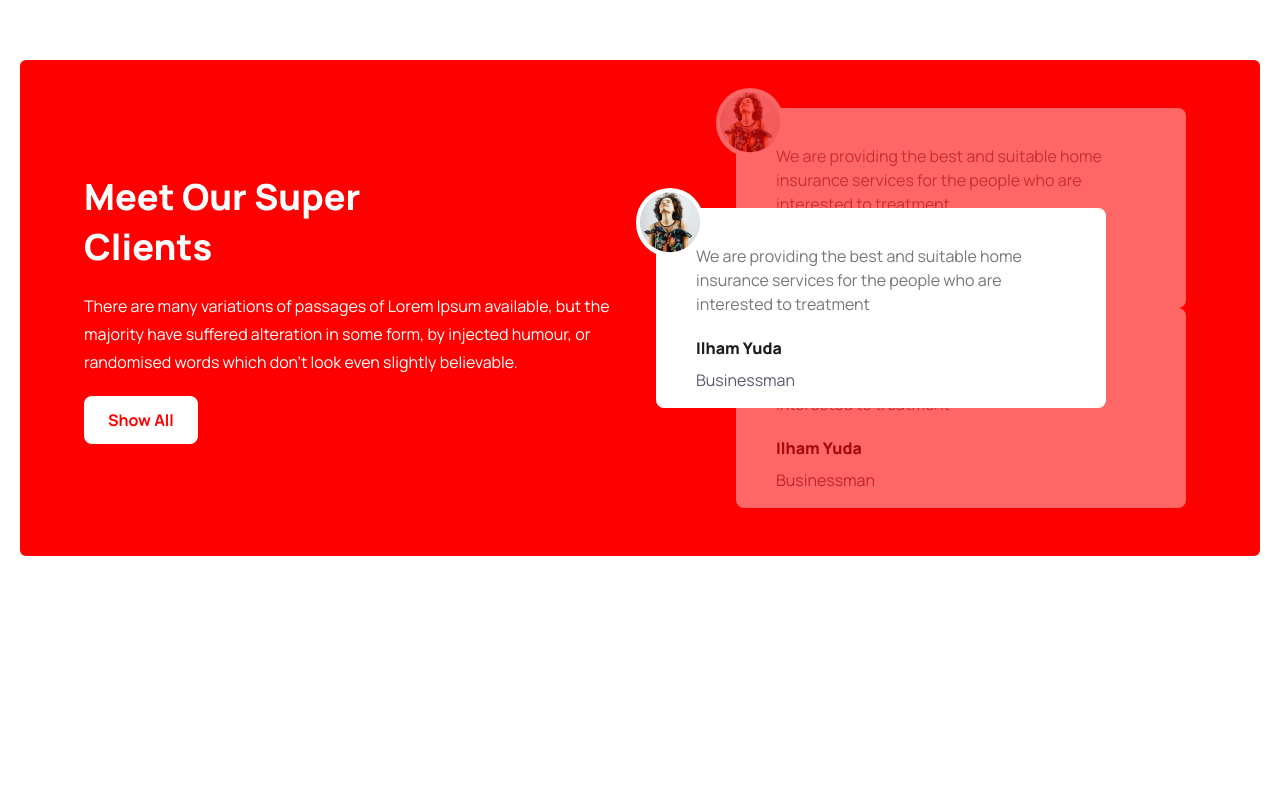
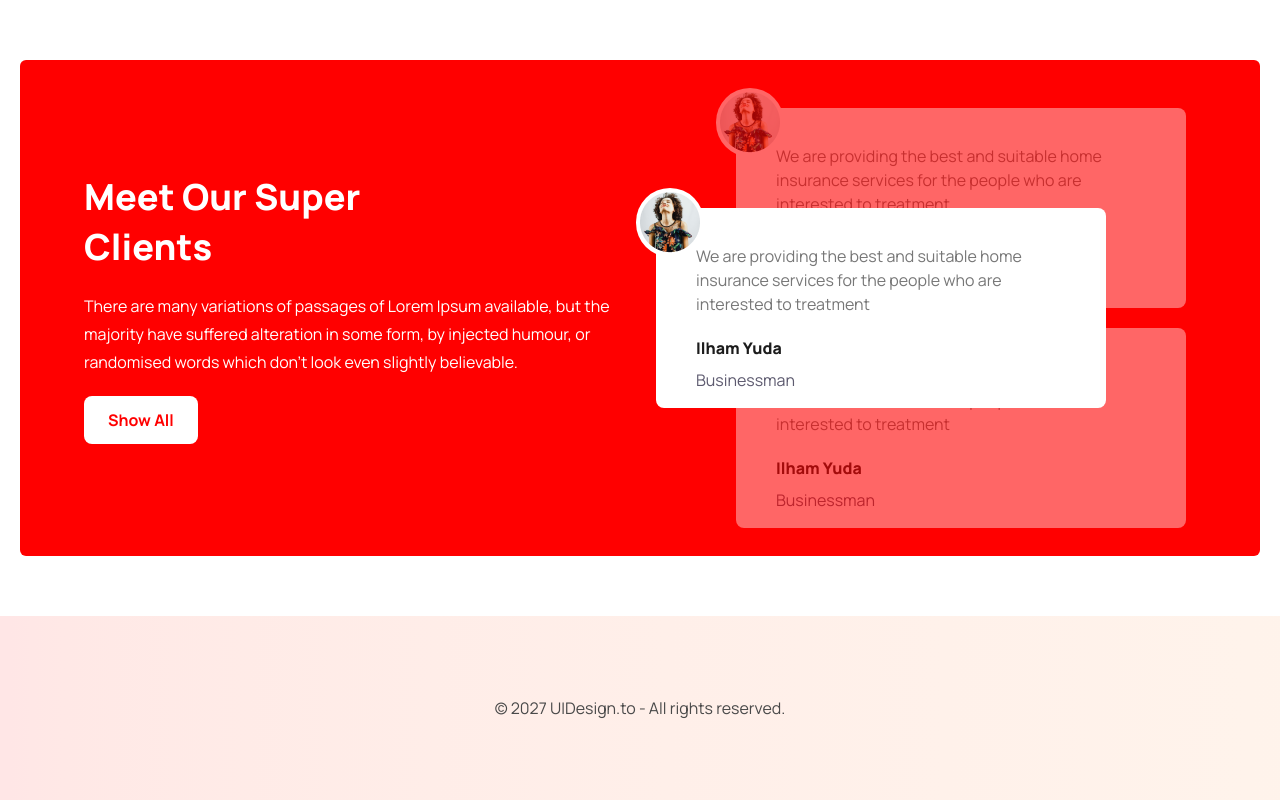
Before and after one commit to nmkhans/tea-house, a plain HTML site: page index.html in a window 1280 px wide. Shown: the part 1866-2666 px from the top of the page. Before the commit the page ends 2482 px from the top, so only its background shows below. Drawn offline with nearby package versions, Linux system fonts and the light colour scheme.

Commit message:
footer added

```diff
--- a/index.html
+++ b/index.html
@@ -308,7 +308,7 @@
                 </div>
               </div>
             </div>
-            <div class="absolute -right-20 -bottom-25 w-full">
+            <div class="absolute -right-20 -bottom-30 w-full mt-5">
               <div
                 class="relative bg-white p-10 rounded-lg h-[200px] flex items-center justify-center w-10/12 opacity-40"
               >
@@ -336,5 +336,8 @@
         </div>
       </section>
     </main>
+    <footer class="bg-gradient-to-r from-[#FF0000]/10 to-[#FF8938]/10 py-20">
+      <p class="text-[#494949] text-center">© 2027 UIDesign.to - All rights reserved.</p>
+    </footer>
   </body>
 </html>
```
